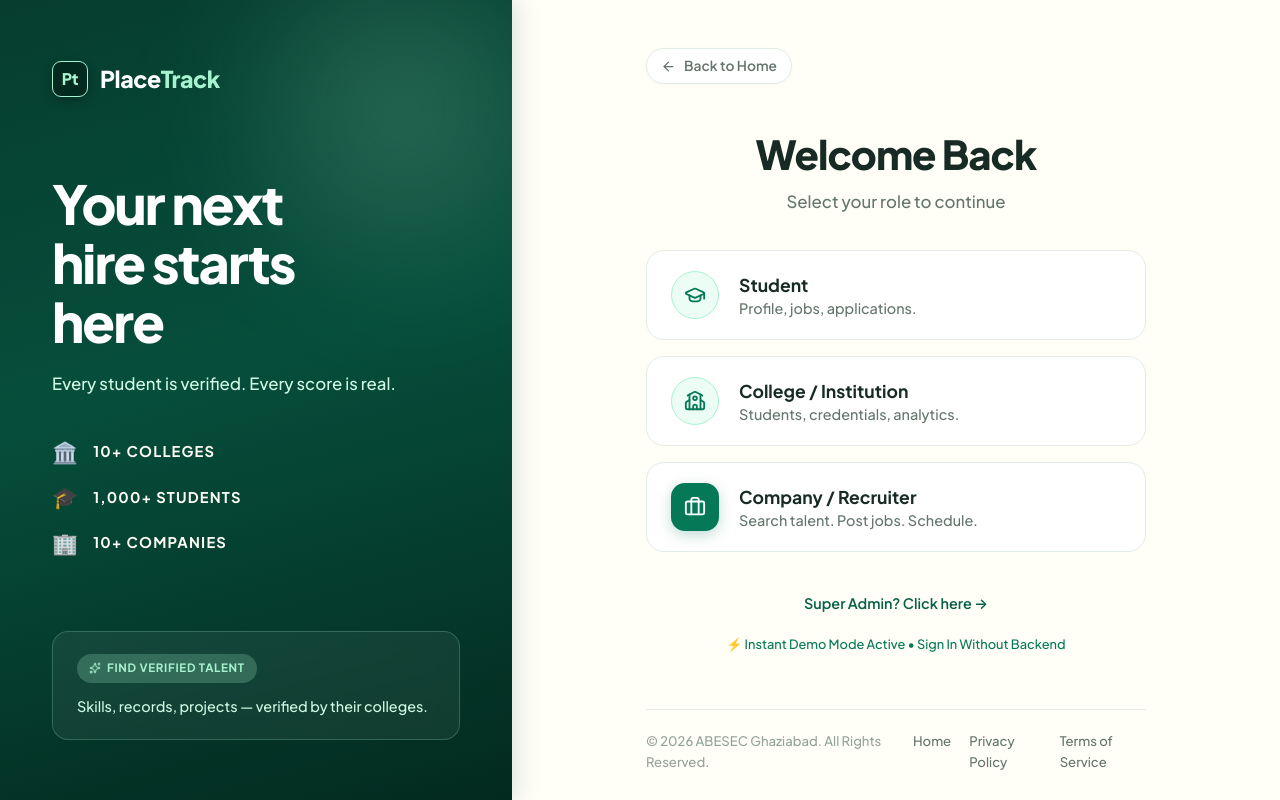
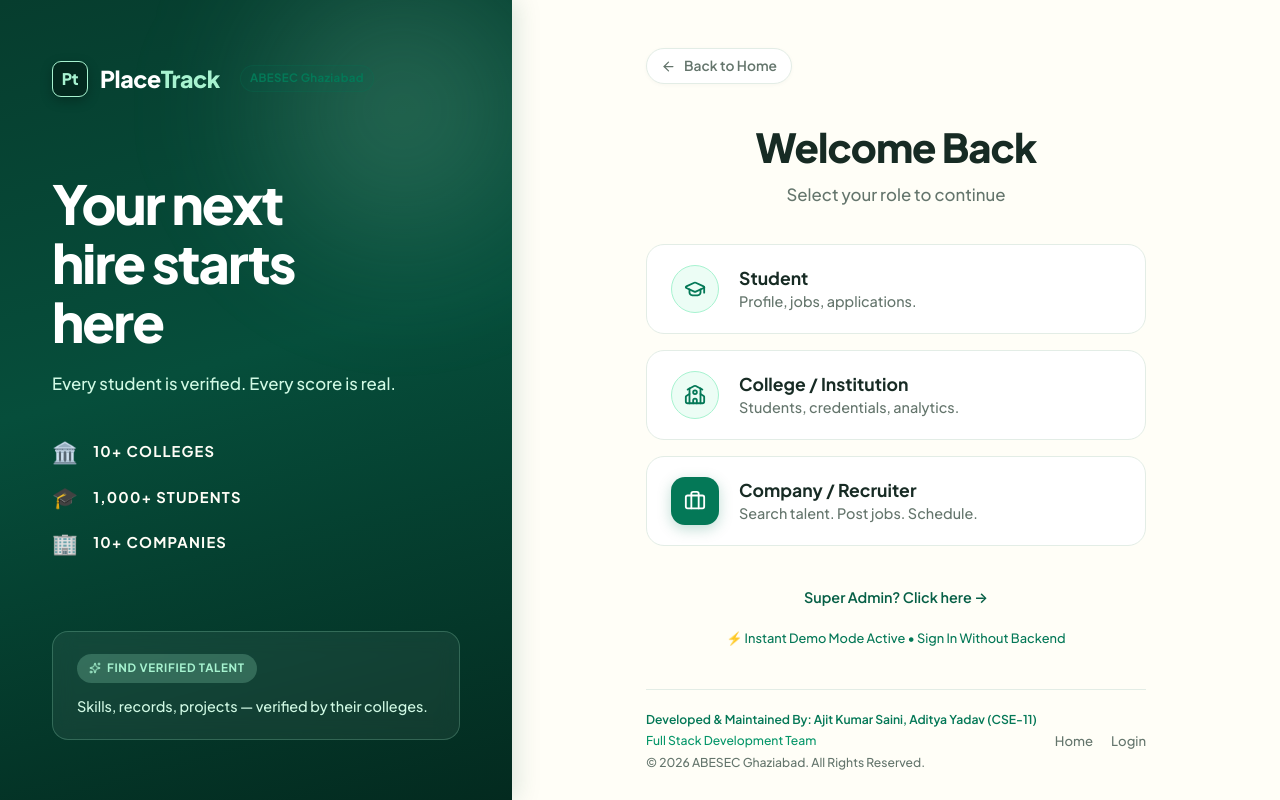
Before and after one commit to ajitkumarsaini02/smart-placement-management-system, a React (Vite) app in the folder frontend/: page /login in a window 1280 px wide. Built offline with nearby package versions, Linux system fonts and the light colour scheme; no server answers.

Commit message:
feat(layout): apply ABESEC Ghaziabad header and team footer across all pages

```diff
--- a/frontend/src/App.css
+++ b/frontend/src/App.css
@@ -2794,6 +2794,59 @@
   margin: 0;
 }
 
+.portal-footer-credits {
+  display: flex;
+  flex-direction: column;
+  gap: 3px;
+  font-size: 0.85rem;
+}
+
+.portal-dev-by {
+  font-weight: 500;
+  color: inherit;
+  margin: 0;
+}
+
+.portal-dev-by span {
+  font-weight: 600;
+}
+
+.portal-team-badge {
+  font-size: 0.8rem;
+  margin: 0;
+  opacity: 0.9;
+}
+
+.portal-copyright {
+  font-size: 0.78rem;
+  margin: 0;
+  opacity: 0.75;
+}
+
+.split-auth-credits {
+  display: flex;
+  flex-direction: column;
+  gap: 2px;
+  font-size: 0.76rem;
+  color: #64748B;
+  text-align: left;
+}
+
+.split-dev-by {
+  margin: 0;
+  font-weight: 600;
+  color: #047857;
+}
+
+.split-team {
+  margin: 0;
+  color: #059669;
+}
+
+.split-copyright {
+  margin: 0;
+}
+
 .site-header {
   position: sticky;
   top: 0;
--- a/frontend/src/components/auth/login/LoginShowcase.jsx
+++ b/frontend/src/components/auth/login/LoginShowcase.jsx
@@ -11,6 +11,7 @@ const LoginShowcase = () => {
         <span className="split-brand-name">
           Place<span className="split-brand-highlight">Track</span>
         </span>
+        <span className="header-institution-badge">ABESEC Ghaziabad</span>
       </Link>
 
       {/* Hero Showcase Message */}
--- a/frontend/src/components/auth/login/SplitAuthFooter.jsx
+++ b/frontend/src/components/auth/login/SplitAuthFooter.jsx
@@ -3,11 +3,14 @@ import { Link } from 'react-router-dom';
 
 export const SplitAuthFooter = () => (
   <footer className="split-auth-footer">
-    <span>© 2026 ABESEC Ghaziabad. All Rights Reserved.</span>
+    <div className="split-auth-credits">
+      <p className="split-dev-by">Developed &amp; Maintained By: Ajit Kumar Saini, Aditya Yadav (CSE-11)</p>
+      <p className="split-team">Full Stack Development Team</p>
+      <p className="split-copyright">© 2026 ABESEC Ghaziabad. All Rights Reserved.</p>
+    </div>
     <div className="split-footer-links">
       <Link to="/" className="split-footer-link">Home</Link>
-      <Link to="/privacy" className="split-footer-link">Privacy Policy</Link>
-      <Link to="/terms" className="split-footer-link">Terms of Service</Link>
+      <Link to="/login" className="split-footer-link">Login</Link>
     </div>
   </footer>
 );
--- a/frontend/src/components/recruiter/layout/RecruiterLayout.jsx
+++ b/frontend/src/components/recruiter/layout/RecruiterLayout.jsx
@@ -54,7 +54,13 @@ const RecruiterLayout = ({ children, pageTitle, pageSubtitle, actionButton, isVe
 
       <footer className="recruiter-portal-footer">
         <div className="recruiter-container recruiter-footer-inner">
-          <p>© {currentYear} PlaceTrack – Campus Recruitment Partner Portal. All rights reserved.</p>
+          <div className="portal-footer-credits">
+            <p className="portal-dev-by">
+              Developed &amp; Maintained By: <span>Ajit Kumar Saini, Aditya Yadav (CSE-11)</span>
+            </p>
+            <p className="portal-team-badge">Full Stack Development Team</p>
+            <p className="portal-copyright">© 2026 ABESEC Ghaziabad. All Rights Reserved.</p>
+          </div>
           <div className="recruiter-footer-links">
             <Link to="/recruiter/dashboard">Dashboard</Link>
             <Link to="/recruiter/company">Profile</Link>
--- a/frontend/src/components/recruiter/layout/RecruiterNavbar.jsx
+++ b/frontend/src/components/recruiter/layout/RecruiterNavbar.jsx
@@ -13,6 +13,7 @@ export default function RecruiterNavbar({ navItems, user, isVerified, onLogout,
             <span className="recruiter-brand-name">Place<span className="recruiter-brand-accent">Track</span></span>
             <span className="recruiter-portal-tag">Recruiter Portal</span>
           </div>
+          <span className="header-institution-badge">ABESEC Ghaziabad</span>
         </Link>
 
         <nav className="recruiter-desktop-nav">
--- a/frontend/src/components/student/layout/StudentLayout.jsx
+++ b/frontend/src/components/student/layout/StudentLayout.jsx
@@ -68,7 +68,13 @@ const StudentLayout = ({ children, pageTitle, pageSubtitle }) => {
 
       <footer className="student-portal-footer">
         <div className="student-container footer-inner">
-          <p>© {currentYear} PlaceTrack – Campus Placement Management System. All rights reserved.</p>
+          <div className="portal-footer-credits">
+            <p className="portal-dev-by">
+              Developed &amp; Maintained By: <span>Ajit Kumar Saini, Aditya Yadav (CSE-11)</span>
+            </p>
+            <p className="portal-team-badge">Full Stack Development Team</p>
+            <p className="portal-copyright">© 2026 ABESEC Ghaziabad. All Rights Reserved.</p>
+          </div>
           <div className="footer-links">
             <Link to="/student/dashboard">Dashboard</Link>
             <Link to="/student/opportunities">Jobs</Link>
--- a/frontend/src/components/student/layout/StudentNavbar.jsx
+++ b/frontend/src/components/student/layout/StudentNavbar.jsx
@@ -13,6 +13,7 @@ export default function StudentNavbar({ navItems, user, onLogout, mobileMenuOpen
             <span className="brand-name">Place<span className="brand-accent">Track</span></span>
             <span className="portal-tag">Student Portal</span>
           </div>
+          <span className="header-institution-badge">ABESEC Ghaziabad</span>
         </Link>
 
         <nav className="student-desktop-nav">
--- a/frontend/src/components/tpo/layout/TPOLayout.jsx
+++ b/frontend/src/components/tpo/layout/TPOLayout.jsx
@@ -48,7 +48,13 @@ const TPOLayout = ({ children, pageTitle, pageSubtitle, actionButton }) => {
 
       <footer className="tpo-portal-footer">
         <div className="tpo-container tpo-footer-inner">
-          <p>© {currentYear} PlaceTrack – Training & Placement Cell Portal. All rights reserved.</p>
+          <div className="portal-footer-credits">
+            <p className="portal-dev-by">
+              Developed &amp; Maintained By: <span>Ajit Kumar Saini, Aditya Yadav (CSE-11)</span>
+            </p>
+            <p className="portal-team-badge">Full Stack Development Team</p>
+            <p className="portal-copyright">© 2026 ABESEC Ghaziabad. All Rights Reserved.</p>
+          </div>
           <div className="tpo-footer-links">
             <Link to="/tpo/dashboard">Dashboard</Link>
             <Link to="/tpo/students">Students</Link>
--- a/frontend/src/components/tpo/layout/TPONavbar.jsx
+++ b/frontend/src/components/tpo/layout/TPONavbar.jsx
@@ -13,6 +13,7 @@ export default function TPONavbar({ navItems, user, onLogout, mobileMenuOpen, se
             <span className="tpo-brand-name">Place<span className="tpo-brand-accent">Track</span></span>
             <span className="tpo-portal-tag">TPO Office</span>
           </div>
+          <span className="header-institution-badge">ABESEC Ghaziabad</span>
         </Link>
 
         <nav className="tpo-desktop-nav">
```
